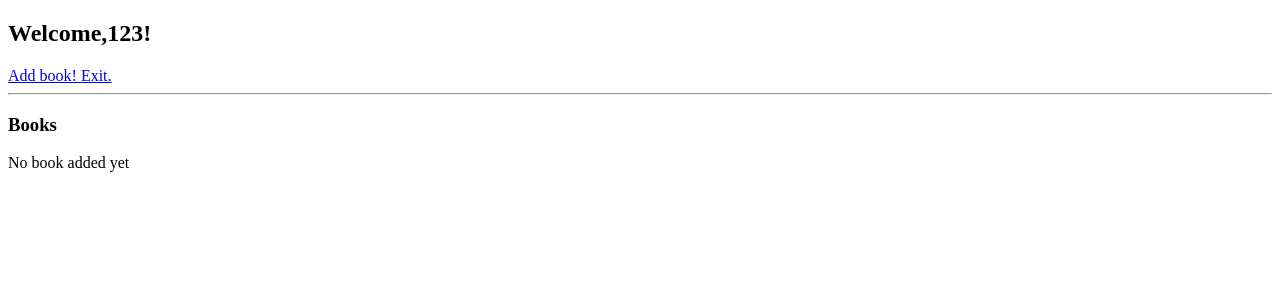
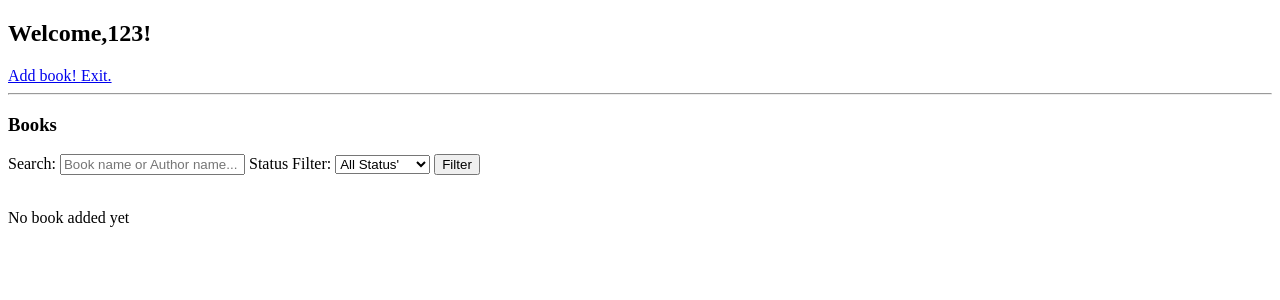
Before and after one commit to ekinnnnnnnnnnn/PersonalLibraryArchive, a Flask app: page / in a window 1280 px wide. Shown: the top 300 px of the page. Run offline with Flask 3, Linux system fonts and the light colour scheme; a user stored in the database is signed in; data comes from the database, SQL or seed files in the repository.

Commit message:
Add filter and search system

```diff
--- a/run.py
+++ b/run.py
@@ -23,9 +23,21 @@ def hashink(pw,salt):
 def index():
     if 'usersid' not in session:
         return redirect(url_for('login'))
+    searchQuery = request.args.get('search', '').strip()
+    status = request.args.get('status', '').strip()
     conn=dbconn(DATABASE)
-    books=conn.execute("select * from books where userid=? order by id desc",
-                       (session['usersid'],)).fetchall()
+    query = "select * from books where userid=?"
+    params = [session['usersid']]
+    if searchQuery:
+        query += " and (bookname like ? or author like ?)"
+        params.append(f"%{searchQuery}%")
+        params.append(f"%{searchQuery}%")
+    if status:
+        query += " and status=?"
+        params.append(status)
+    query += " order by id desc"
+
+    books = conn.execute(query, params).fetchall()
     conn.close()
     return render_template("index.html",
                             username=session['username'],
--- a/templates/index.html
+++ b/templates/index.html
@@ -20,6 +20,20 @@
         <h3>
             Books
         </h3>
+        <form method="get" action="/">
+            <label for="q">Search: </label>
+            <input type="text" name="search" id="search" placeholder="Book name or Author name..." value="{{ request.args.get('search', '') }}">
+            <label for="status">Status Filter: </label>
+            <select name="status" id="status">
+                <option value="" {% if not request.args.get('status') %}selected{% endif %}>All Status'</option>
+                <option value="not read yet" {% if request.args.get('status') == 'not read yet' %}selected{% endif %}>Not read yet</option>
+                <option value="reading" {% if request.args.get('status') == 'reading' %}selected{% endif %}>Reading</option>
+                <option value="read" {% if request.args.get('status') == 'read' %}selected{% endif %}>Read</option>
+            </select>
+
+            <input type="submit" value="Filter">
+        </form>
+    <br>
         {% if books %}
             <ul>
                 {% for book in books %}
```
